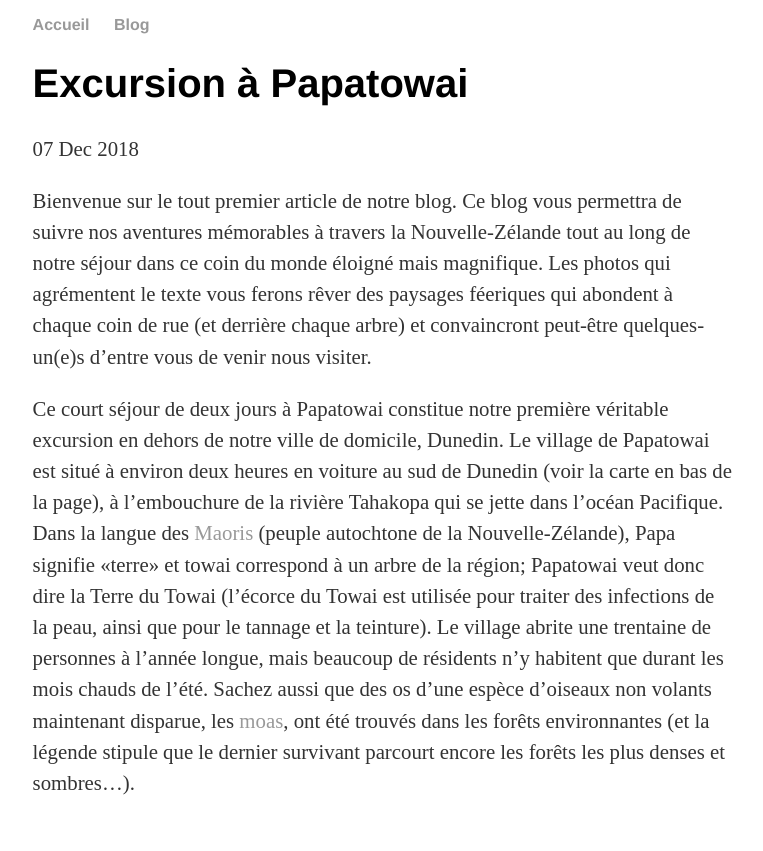
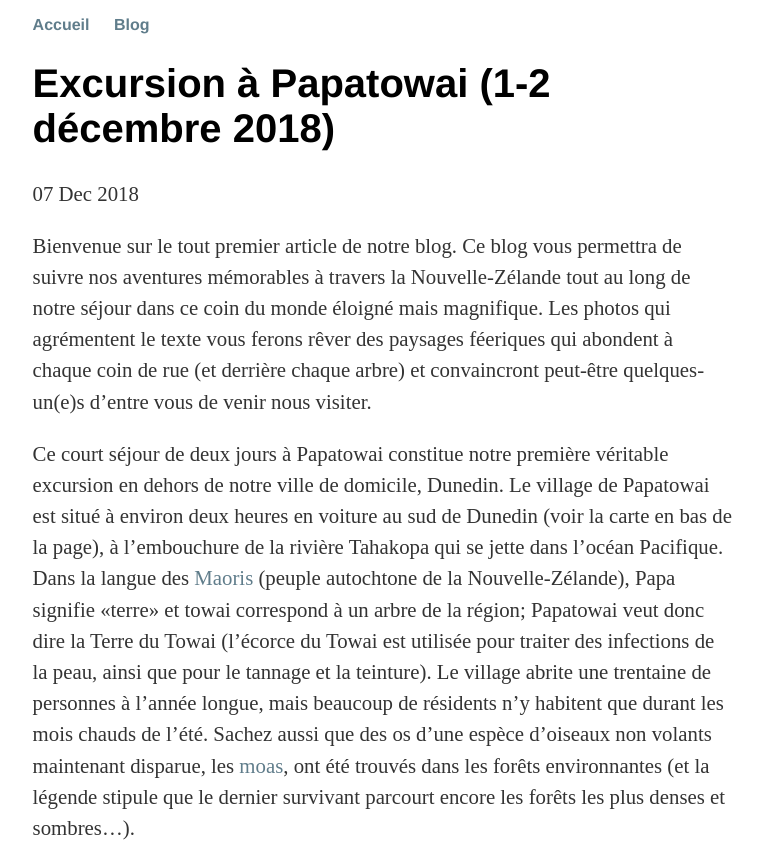
Before and after one commit to alexkrushnisky/art_alexandrekrushnisky, a Jekyll site: the page built from _posts/2018-12-07-excursion-a-papatowai.md, in a window 1280 px wide. Shown: the top 851 px of the page, without its empty margins (257-1020 px from the left). Built offline with Jekyll 4.4.1, drawn with Linux system fonts in a browser that asks for light colours; grey boxes are pictures that could not be loaded.

Commit message:
Added email form

```diff
--- a/_posts/2018-12-07-excursion-a-papatowai.md
+++ b/_posts/2018-12-07-excursion-a-papatowai.md
@@ -1,6 +1,6 @@
 ---
 layout: post
-title: Excursion &#224; Papatowai
+title: Excursion &#224; Papatowai (1-2 d&#233;cembre 2018)
 date: 2018-12-07
 ---
 
--- a/css/main.css
+++ b/css/main.css
@@ -8,6 +8,7 @@
     margin-left: -50vw;
     left: 50%;
 }
+
 nav ul, footer ul {
     font-family:'Helvetica', 'Arial', 'Sans-Serif';
     padding: 0px;
@@ -32,7 +33,7 @@
 }
 a {
     text-decoration: none;
-    color: #999;
+    color: #607d8b;
 }
 a:hover {
     text-decoration: underline;
--- a/index.html
+++ b/index.html
@@ -11,9 +11,10 @@
 	<br>
 	<br>
 
-	<img src="/assets/IMG_5658.jpg" style="width:100%;">
+	<iframe src="https://docs.google.com/forms/d/e/1FAIpQLSe8BlVgOrAnAYZLkgtvvINX67lfddtqgXWO7OKjiMmK7WmUBQ/viewform?embedded=true" width="100%" height="500px" frameborder="0" marginheight="10" marginwidth="0" >Loading...</iframe>
 
 	<br>
+
 	</p>
 
 </div><!-- /.blurb -->
```
